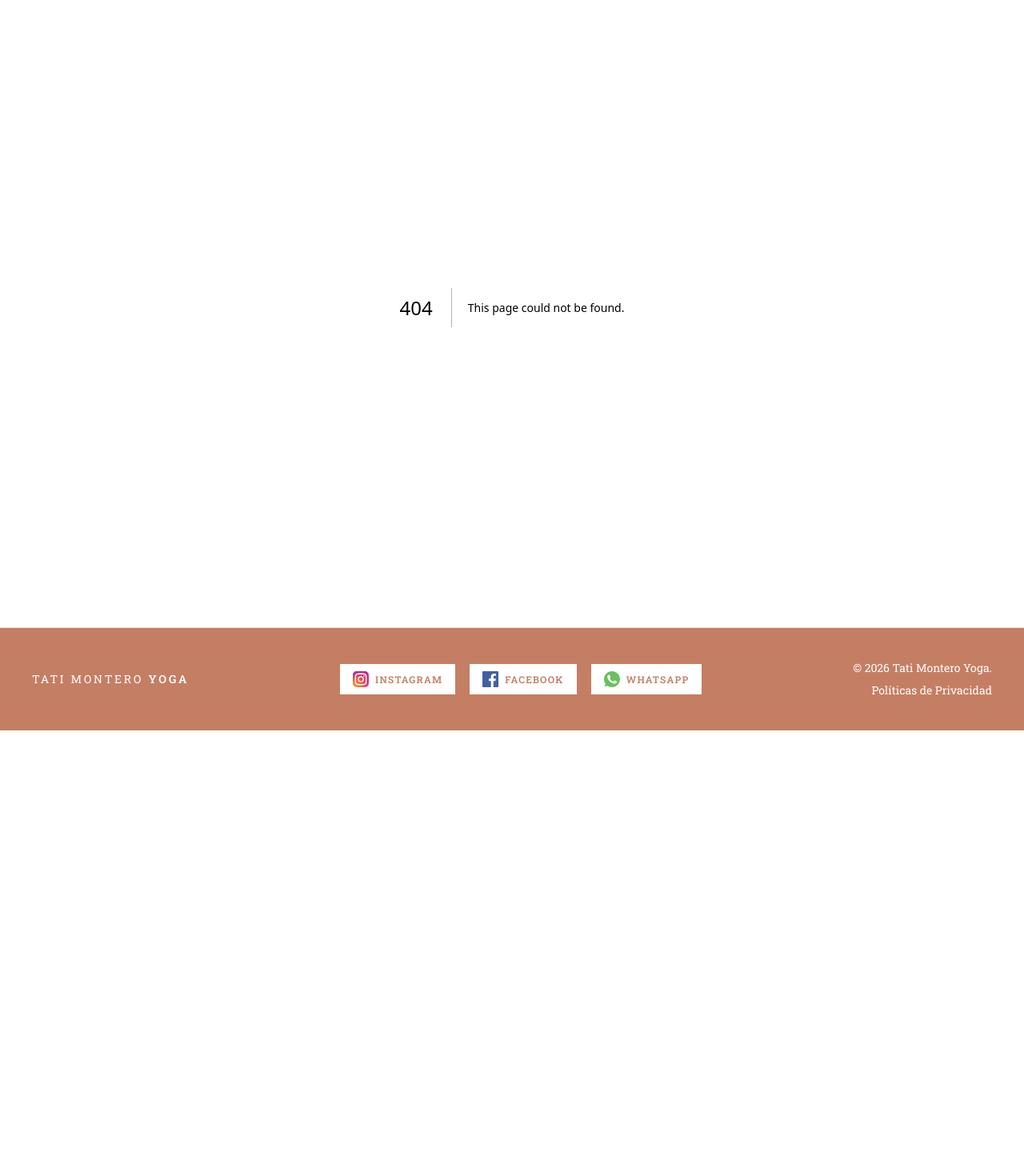
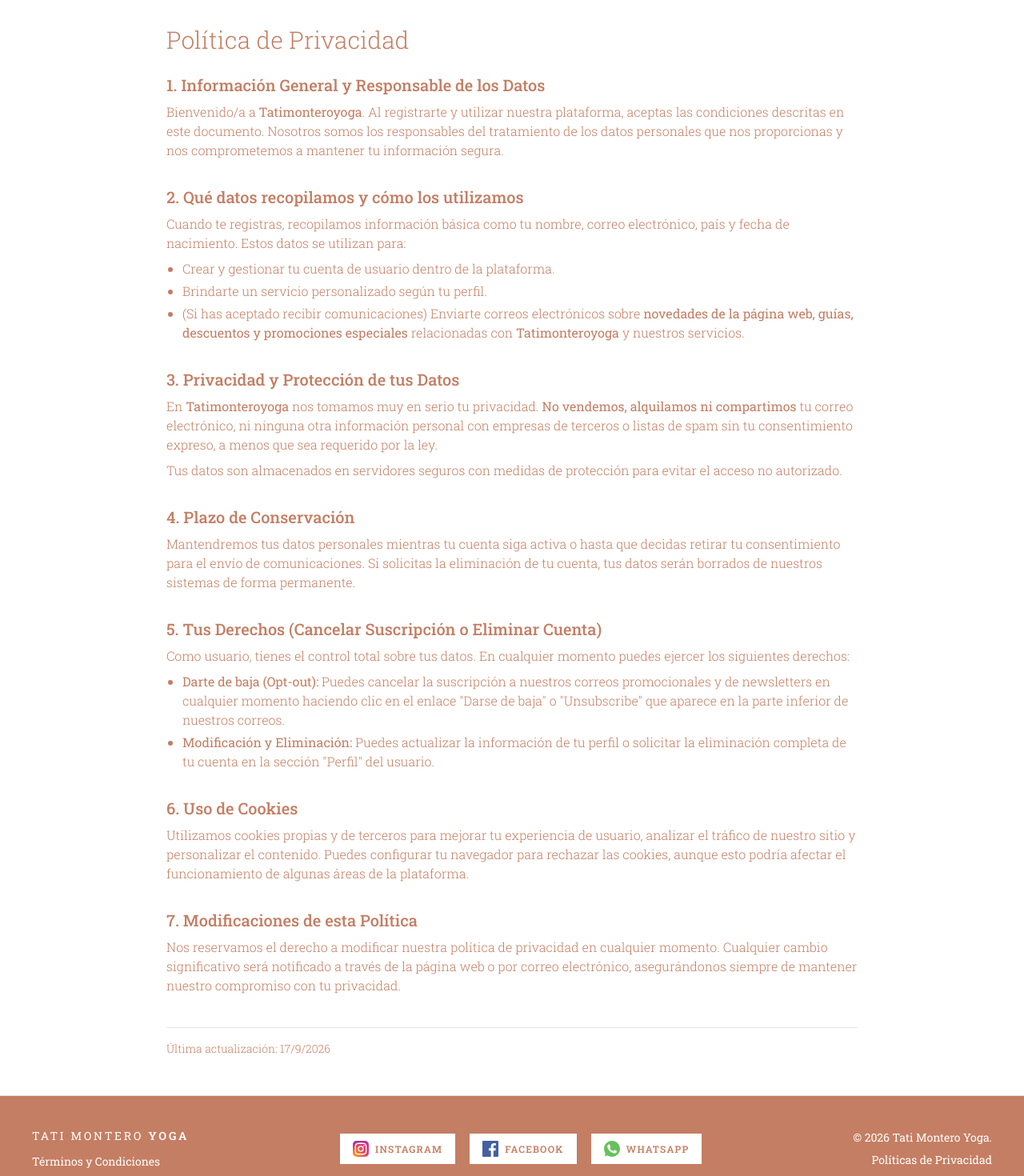
Before and after one commit to Juanchizo/yoga-paremba, a Next.js app: page /politicas in a window 1280 px wide. Before the commit this address had no page. Shown: the part 80-1550 px from the top of the page at 80% size. Before the commit the page ends 993 px from the top, so only its background shows below. Built offline with nearby package versions, Linux system fonts and the light colour scheme.

Commit message:
agregando paginas de terminos y politicas

```diff
--- a/app/Footer/page.tsx
+++ b/app/Footer/page.tsx
@@ -45,6 +45,9 @@
           <p className="text-sm uppercase tracking-[0.2em] text-background">
             Tati Montero <strong className="font-semibold">Yoga</strong>
           </p>
+          <Link href="/terminos" className="text-sm text-background hover:underline block">
+            Términos y Condiciones
+          </Link>
         </div>
 
         <div className="flex flex-col items-start gap-4 sm:flex-row sm:items-center">
--- /dev/null
+++ b/app/politicas/page.tsx
@@ -0,0 +1,56 @@
+export default function PoliticasDePrivacidad() {
+  return (
+    <div className="container mx-auto py-12 px-4 max-w-4xl space-y-8">
+      <h1 className="text-3xl font-light text-[#C47E63] mb-6">Política de Privacidad</h1>
+
+      <section className="space-y-2">
+        <h2 className="text-xl font-medium text-[#C47E63]">1. Información General y Responsable de los Datos</h2>
+        <p className="font-light text-[#C47E63]">Bienvenido/a a <strong>Tatimonteroyoga</strong>. Al registrarte y utilizar nuestra plataforma, aceptas las condiciones descritas en este documento. Nosotros somos los responsables del tratamiento de los datos personales que nos proporcionas y nos comprometemos a mantener tu información segura.</p>
+      </section>
+
+      <section className="space-y-2">
+        <h2 className="text-xl font-medium text-[#C47E63]">2. Qué datos recopilamos y cómo los utilizamos</h2>
+        <p className="font-light text-[#C47E63]">Cuando te registras, recopilamos información básica como tu nombre, correo electrónico, país y fecha de nacimiento. Estos datos se utilizan para:</p>
+        <ul className="list-disc pl-5 font-light text-[#C47E63] space-y-1">
+          <li>Crear y gestionar tu cuenta de usuario dentro de la plataforma.</li>
+          <li>Brindarte un servicio personalizado según tu perfil.</li>
+          <li>(Si has aceptado recibir comunicaciones) Enviarte correos electrónicos sobre <strong>novedades de la página web, guías, descuentos y promociones especiales</strong> relacionadas con <strong>Tatimonteroyoga</strong> y nuestros servicios.</li>
+        </ul>
+      </section>
+
+      <section className="space-y-2">
+        <h2 className="text-xl font-medium text-[#C47E63]">3. Privacidad y Protección de tus Datos</h2>
+        <p className="font-light text-[#C47E63]">En <strong>Tatimonteroyoga</strong> nos tomamos muy en serio tu privacidad. <strong>No vendemos, alquilamos ni compartimos</strong> tu correo electrónico, ni ninguna otra información personal con empresas de terceros o listas de spam sin tu consentimiento expreso, a menos que sea requerido por la ley.</p>
+        <p className="font-light text-[#C47E63]">Tus datos son almacenados en servidores seguros con medidas de protección para evitar el acceso no autorizado.</p>
+      </section>
+
+      <section className="space-y-2">
+        <h2 className="text-xl font-medium text-[#C47E63]">4. Plazo de Conservación</h2>
+        <p className="font-light text-[#C47E63]">Mantendremos tus datos personales mientras tu cuenta siga activa o hasta que decidas retirar tu consentimiento para el envío de comunicaciones. Si solicitas la eliminación de tu cuenta, tus datos serán borrados de nuestros sistemas de forma permanente.</p>
+      </section>
+
+      <section className="space-y-2">
+        <h2 className="text-xl font-medium text-[#C47E63]">5. Tus Derechos (Cancelar Suscripción o Eliminar Cuenta)</h2>
+        <p className="font-light text-[#C47E63]">Como usuario, tienes el control total sobre tus datos. En cualquier momento puedes ejercer los siguientes derechos:</p>
+        <ul className="list-disc pl-5 font-light text-[#C47E63] space-y-1">
+          <li><strong>Darte de baja (Opt-out):</strong> Puedes cancelar la suscripción a nuestros correos promocionales y de newsletters en cualquier momento haciendo clic en el enlace "Darse de baja" o "Unsubscribe" que aparece en la parte inferior de nuestros correos.</li>
+          <li><strong>Modificación y Eliminación:</strong> Puedes actualizar la información de tu perfil o solicitar la eliminación completa de tu cuenta en la sección "Perfil" del usuario.</li>
+        </ul>
+      </section>
+
+      <section className="space-y-2">
+        <h2 className="text-xl font-medium text-[#C47E63]">6. Uso de Cookies</h2>
+        <p className="font-light text-[#C47E63]">Utilizamos cookies propias y de terceros para mejorar tu experiencia de usuario, analizar el tráfico de nuestro sitio y personalizar el contenido. Puedes configurar tu navegador para rechazar las cookies, aunque esto podría afectar el funcionamiento de algunas áreas de la plataforma.</p>
+      </section>
+
+      <section className="space-y-2">
+        <h2 className="text-xl font-medium text-[#C47E63]">7. Modificaciones de esta Política</h2>
+        <p className="font-light text-[#C47E63]">Nos reservamos el derecho a modificar nuestra política de privacidad en cualquier momento. Cualquier cambio significativo será notificado a través de la página web o por correo electrónico, asegurándonos siempre de mantener nuestro compromiso con tu privacidad.</p>
+      </section>
+
+      <div className="mt-10 border-t pt-4 text-sm text-muted-foreground flex flex-col sm:flex-row justify-between items-center">
+        <p className="font-light text-[#C47E63]">Última actualización: 17/9/2026</p>
+      </div>
+    </div>
+  );
+}
--- /dev/null
+++ b/app/terminos/page.tsx
@@ -0,0 +1,45 @@
+import Link from 'next/link';
+
+export default function TerminosYCondiciones() {
+  return (
+    <div className="container mx-auto py-12 px-4 max-w-4xl space-y-8">
+      <h1 className="text-3xl font-light text-[#C47E63] mb-6">Términos y Condiciones</h1>
+
+      <section className="space-y-2">
+        <h2 className="text-xl font-medium text-[#C47E63]">1. Información General</h2>
+        <p className="font-light text-[#C47E63]">Bienvenido/a a <strong>Tatimonteroyoga</strong>. Al acceder y utilizar nuestra plataforma, aceptas estar sujeto a los presentes Términos y Condiciones. Si no estás de acuerdo con alguna parte de estos términos, te invitamos a no utilizar nuestros servicios.</p>
+      </section>
+
+      <section className="space-y-2">
+        <h2 className="text-xl font-medium text-[#C47E63]">2. Cuentas de Usuario y Responsabilidades</h2>
+        <p className="font-light text-[#C47E63]">Para acceder a ciertas funciones, es posible que debas registrarte. Al hacerlo, te comprometes a proporcionar información precisa. Eres responsable de todas las actividades que ocurran bajo tu cuenta.</p>
+        <p className="font-light text-[#C47E63]">Nos reservamos el derecho de suspender o cancelar cuentas que violen estos términos, que proporcionen información falsa o que se utilicen para fines fraudulentos.</p>
+      </section>
+
+      <section className="space-y-2">
+        <h2 className="text-xl font-medium text-[#C47E63]">3. Uso Adecuado de la Plataforma</h2>
+        <p className="font-light text-[#C47E63]">Te comprometes a utilizar <strong>Tatimonteroyoga</strong> únicamente con fines legales y de una manera que no infrinja los derechos, ni restrinja o inhiba el uso y disfrute de la plataforma por parte de cualquier tercero.</p>
+        <p className="font-light text-[#C47E63]">Queda prohibido el uso de la web para la transmisión de material difamatorio, ofensivo o que infrinja los derechos de autor de terceros.</p>
+      </section>
+
+      <section className="space-y-2">
+        <h2 className="text-xl font-medium text-[#C47E63]">4. Propiedad Intelectual</h2>
+        <p className="font-light text-[#C47E63]">Todo el contenido presente en esta plataforma, incluyendo textos, gráficos, logotipos, íconos y software, es propiedad de <strong>Tatimonteroyoga</strong> o de sus proveedores de contenido y está protegido por las leyes de propiedad intelectual internacionales.</p>
+      </section>
+
+      <section className="space-y-2">
+        <h2 className="text-xl font-medium text-[#C47E63]">5. Limitación de Responsabilidad</h2>
+        <p className="font-light text-[#C47E63]"><strong>Tatimonteroyoga</strong> no se hace responsable por los daños directos, indirectos o consecuentes que puedan resultar del uso o la imposibilidad de uso de la plataforma, incluyendo la pérdida de datos o interrupciones del servicio.</p>
+      </section>
+
+      <section className="space-y-2">
+        <h2 className="text-xl font-medium text-[#C47E63]">6. Modificaciones de los Términos</h2>
+        <p className="font-light text-[#C47E63]">Nos reservamos el derecho a modificar estos Términos y Condiciones en cualquier momento. Los cambios entrarán en vigencia inmediatamente después de su publicación en el sitio web. Es tu responsabilidad revisar periódicamente estos términos.</p>
+      </section>
+
+      <div className="mt-10 border-t pt-4 text-sm text-muted-foreground flex flex-col sm:flex-row justify-between items-center">
+        <p className="font-light text-[#C47E63]">Última actualización: 17/9/2026</p>
+      </div>
+    </div>
+  );
+}
```
